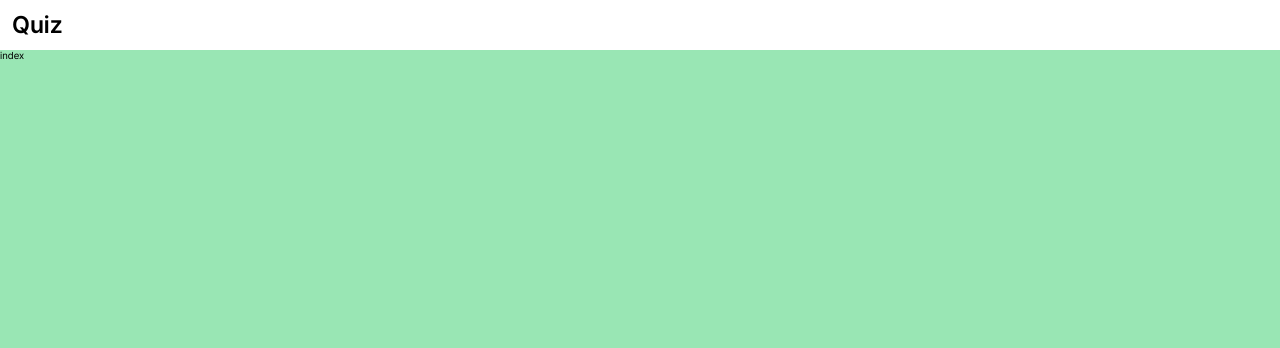
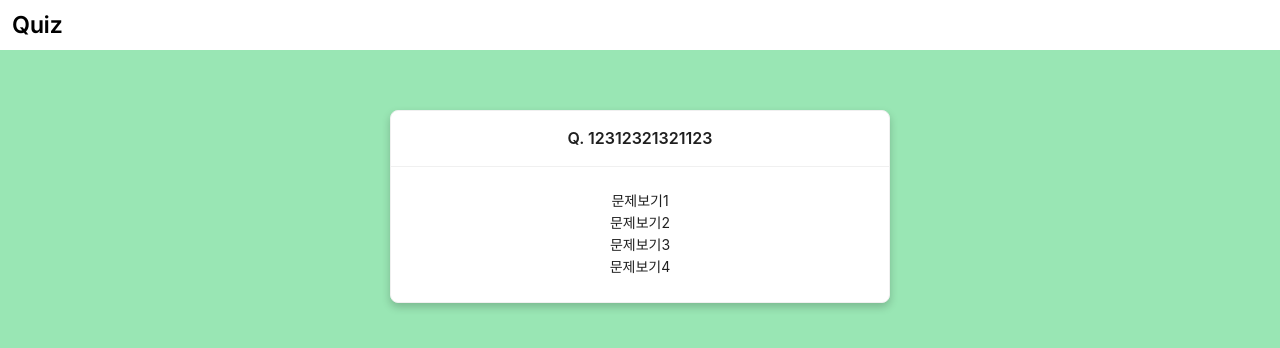
Before and after one commit to JEONGHWANMIN/classting-assignment, a Next.js app: page /quiz/process in a window 1280 px wide. Shown: the top 348 px of the page. Built offline with nearby package versions, Linux system fonts and the light colour scheme.

Commit message:
Feat : 퀴즈 시작 시간 측정 추가

```diff
--- a/src/pages/quiz/process/index.tsx
+++ b/src/pages/quiz/process/index.tsx
@@ -1,7 +1,36 @@
+import { Button, Card, Space } from "antd";
 import React from "react";
+import styled from "styled-components";
 
 const ProcessPage = () => {
-  return <div>index</div>;
+  return (
+    <SpaQuizContainer>
+      <StyledCard title="Q. 12312321321123">
+        <h1>문제보기1</h1>
+        <h1>문제보기2</h1>
+        <h1>문제보기3</h1>
+        <h1>문제보기4</h1>
+      </StyledCard>
+    </SpaQuizContainer>
+  );
 };
 
 export default ProcessPage;
+
+const SpaQuizContainer = styled(Space)`
+  display: flex;
+  justify-content: center;
+  align-items: center;
+`;
+
+const StyledCard = styled(Card)`
+  width: 500px;
+  margin-top: 60px;
+  text-align: center;
+  border-radius: 8px;
+  box-shadow: 0 4px 8px rgba(0, 0, 0, 0.2);
+
+  @media (max-width: 390px) {
+    width: 90vw;
+  }
+`;
--- a/src/pages/quiz/setting/_query/useSaveQuizListToGlobalState.ts
+++ b/src/pages/quiz/setting/_query/useSaveQuizListToGlobalState.ts
@@ -1,6 +1,7 @@
 import { useSetRecoilState } from "recoil";
 import axios from "axios";
 import { useState } from "react";
+import { quizTimeAtom } from "@src/state/quizTime.recoil";
 import { QuizDetail, globalQuizList } from "@src/state/quizList.recoil";
 import { useGlobalDialog } from "@src/hooks/useGlobalDialog";
 import { getQuiz } from "@src/api/quiz/quiz";
@@ -9,6 +10,7 @@ import { convertQuizListToQuizDetailList } from "../_utils/convertQuizListToQuiz
 
 const useSaveQuizListToGlobalState = () => {
   const setGlobalQuizList = useSetRecoilState(globalQuizList);
+  const setGlobalQuizTime = useSetRecoilState(quizTimeAtom);
   const [isLoadingQuizList, setIsLoadingQuizList] = useState(false);
   const { showConfirmDialog, setGlobalDialogConfig } = useGlobalDialog();
 
@@ -33,6 +35,10 @@ const useSaveQuizListToGlobalState = () => {
         convertQuizListToQuizDetailList(quizList);
 
       setGlobalQuizList(quizDetailList);
+      setGlobalQuizTime((prevQuizTime) => ({
+        ...prevQuizTime,
+        startTime: new Date(),
+      }));
     } catch (e) {
       if (axios.isAxiosError(e)) {
         showConfirmDialog("퀴즈 목록을 불러오지 못했습니다.");
```
Also changed, not shown: src/state/quizTime.recoil.ts (added, +16 -0 lines).
